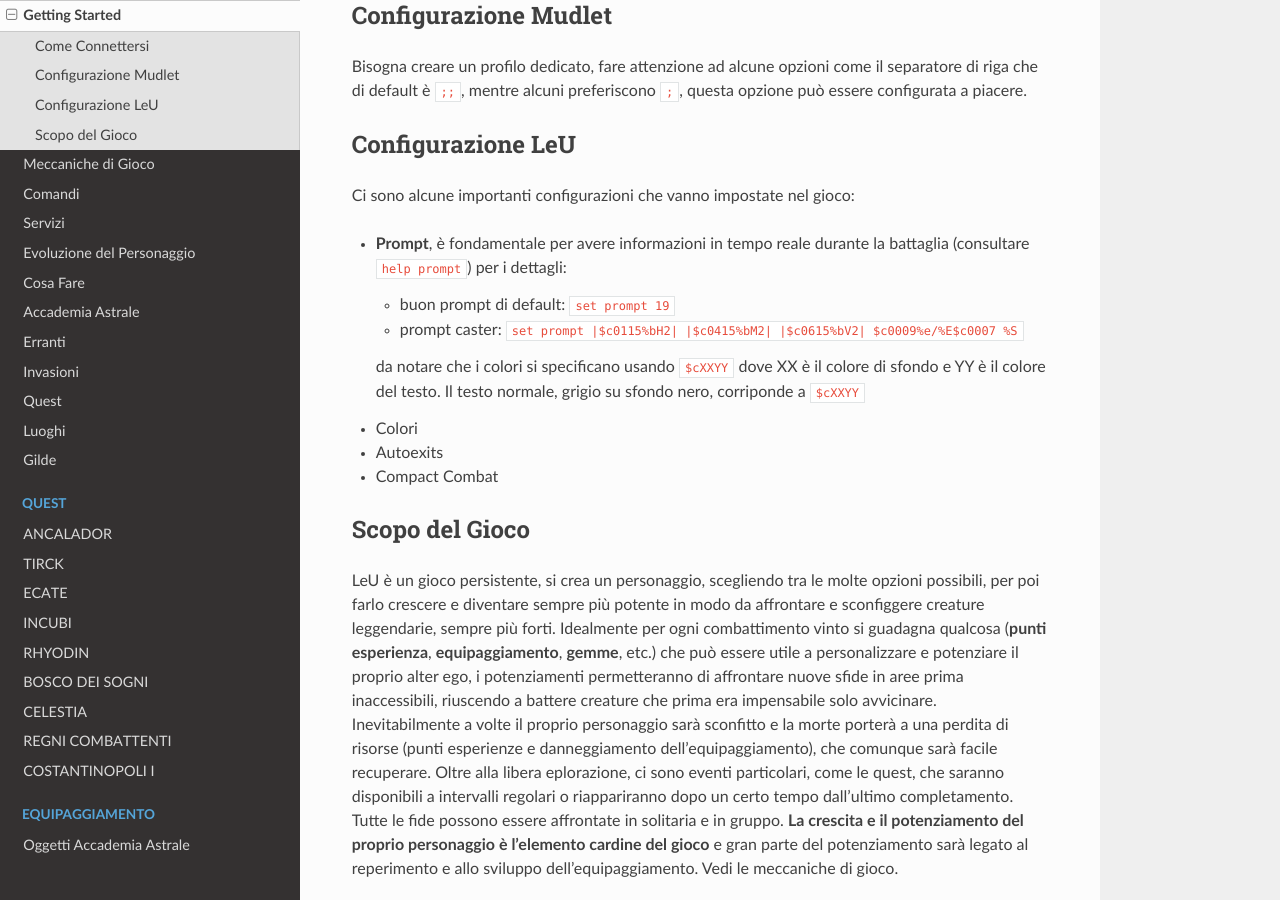
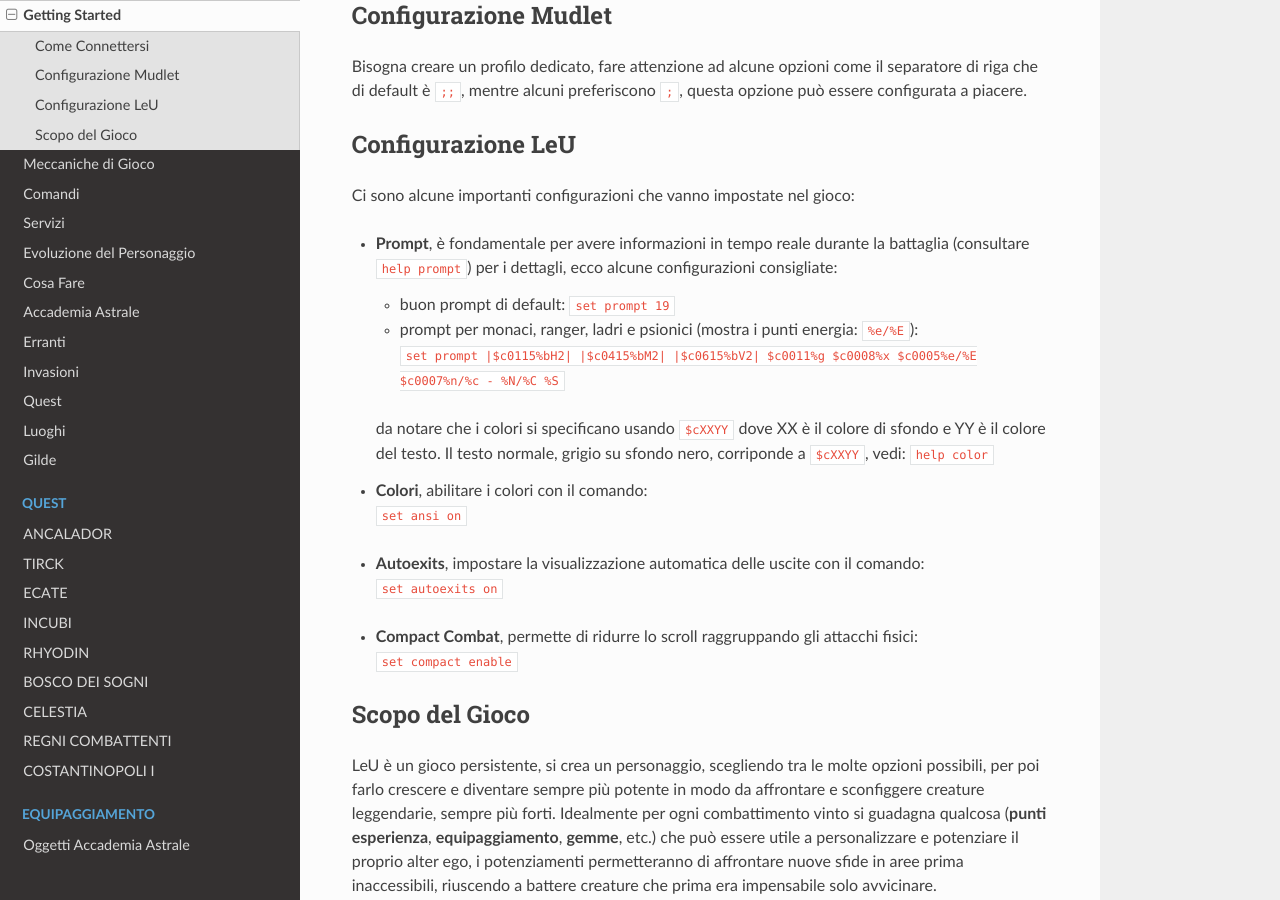
Before and after one commit to kemosh/leu, a Sphinx documentation site: the page built from docs/source/getting_started.rst, in a window 1280 px wide and 900 px high, scrolled down 428 px. Built offline with Sphinx 7.4.7 and the Read the Docs theme 2.0.0, drawn with Linux system fonts in a browser that asks for light colours.

Commit message:
Update getting_started.rst

```diff
--- a/docs/source/getting_started.rst
+++ b/docs/source/getting_started.rst
@@ -32,17 +32,23 @@
 Ci sono alcune importanti configurazioni che vanno impostate nel gioco:
 
 - **Prompt**, è fondamentale per avere informazioni in tempo reale durante la battaglia
-  (consultare ``help prompt``) per i dettagli:
+  (consultare ``help prompt``) per i dettagli, ecco alcune configurazioni consigliate:
 
   - buon prompt di default: ``set prompt 19``
-  - prompt caster: ``set prompt |$c0115%bH2| |$c0415%bM2| |$c0615%bV2| $c0009%e/%E$c0007 %S``
+  - | prompt per monaci, ranger, ladri e psionici (mostra i punti energia: ``%e/%E``):
+    | ``set prompt |$c0115%bH2| |$c0415%bM2| |$c0615%bV2| $c0011%g $c0008%x $c0005%e/%E $c0007%n/%c - %N/%C %S``
 
   da notare che i colori si specificano usando ``$cXXYY`` dove XX è il colore di sfondo e YY è il colore
-  del testo. Il testo normale, grigio su sfondo nero, corriponde a ``$cXXYY``
+  del testo. Il testo normale, grigio su sfondo nero, corriponde a ``$cXXYY``, vedi: ``help color``
 
-- Colori
-- Autoexits
-- Compact Combat
+- | **Colori**, abilitare i colori con il comando:
+  | ``set ansi on``
+
+- | **Autoexits**, impostare la visualizzazione automatica delle uscite con il comando:
+  | ``set autoexits on``
+
+- | **Compact Combat**, permette di ridurre lo scroll raggruppando gli attacchi fisici:
+  | ``set compact enable``
 
 Scopo del Gioco
 ---------------
```
